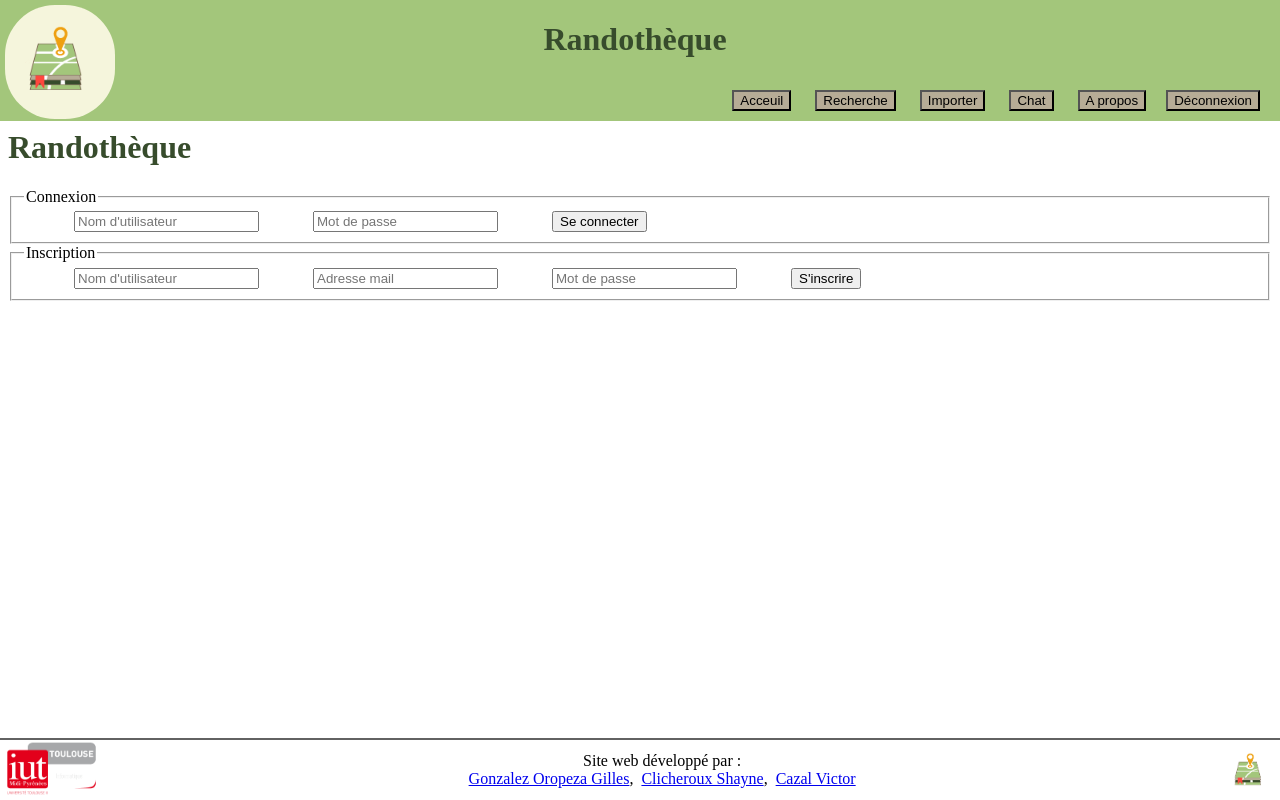
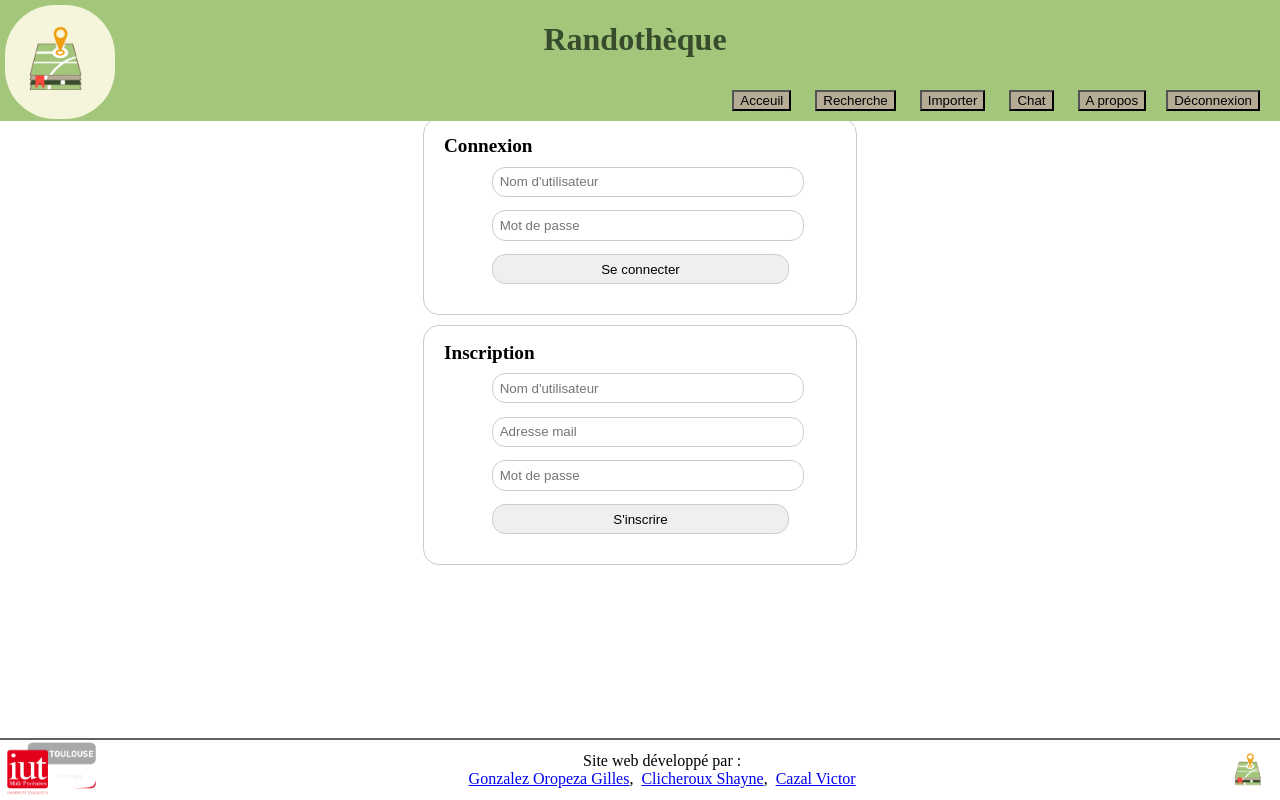
Before and after one commit to Kuuro-neko/randotheque, a PHP site: page / in a window 1280 px wide. Run offline with PHP 8.4, Linux system fonts and the light colour scheme.

Commit message:
Changé le css des form

```diff
--- a/public_html/css/index.css
+++ b/public_html/css/index.css
@@ -0,0 +1,35 @@
+
+/*
+Couleurs :
+rgb(98, 98, 98);
+#a3c67b;
+#B6AC96;
+*/
+.connexion {
+    display: flex;
+    justify-content: center;
+    margin: 10px auto;
+    width: 400px;
+    padding: 1em;
+    border: 1px solid #CCC;
+    border-radius: 1em;
+}
+
+.connexion input {
+    width: 75%;
+    padding: .5em;
+    border: 1px solid #CCC;
+    border-radius: 1em;
+    margin-bottom: 1em;
+}
+
+fieldset {
+    border: 0;
+    padding: 0;
+}
+
+legend {
+    font-weight: bold;
+    font-size: 1.2em;
+    margin-bottom: .5em;
+}
--- a/public_html/index.php
+++ b/public_html/index.php
@@ -45,8 +45,19 @@ if(isset($_POST['inscription'])) {
 	WHERE Mail LIKE :log_in');
 	$reqMail->execute(array('log_in'=>$_POST['login_inscription']));
 
+	if($data = $reqUsername->fetch()) {
+		$msgErreurInscription += "Erreur, le nom d'utilisateur est déjà utilisé.";
+	} else
+	if($data = $reqMail->fetch()) {
+		$msgErreurInscription += "Erreur, mail déjà utilisé. ";
+	} else {
+		// Ajout de l'utilisateur à la BD
+		$reqInscription = $linkpdo->prepare('INSERT INTO utilisateur (Nom_d_utilisateur, Mail, Mot_de_passe)
+		VALUES (:log_in, :mail, :mdp_inscription)');
+		$reqInscription->execute(array('log_in'=>$_POST['login_inscription'], 'mail'=>$_POST['mail_inscription'], 'mdp_inscription'=>$_POST['mdp_inscription']));
 
-
+		$msgErreurInscription = "Inscription réussie, vous pouvez vous connecter.";
+	}
 }
 ?>
 
@@ -59,7 +70,6 @@ if(isset($_POST['inscription'])) {
 ?>
 
 <body>
-    <h1>Randothèque</h1>
     <form id="connection" action="index.php" class="connexion" method="post">
    		<fieldset>
 			<legend class="title">Connexion</legend>
@@ -78,14 +88,14 @@ if(isset($_POST['inscription'])) {
    		<fieldset>
 			<legend class="title">Inscription</legend>
 			<input type="text" name="login_inscription" placeholder="Nom d'utilisateur" required></input>
-			<input type="text" name="mail_inscription" placeholder="Adresse mail" required></input>
+			<input type="email" name="mail_inscription" placeholder="Adresse mail" required></input>
 			<input type="password" name ="mdp_inscription" placeholder="Mot de passe" required></input>
 			<?php
 			if ($msgErreurInscription != "") {
 				echo "<p class=\"error\">".$msgErreurInscription."</p>";
 			}
 			?>
-			<input type="submit" name="insciption" value="S'inscrire"></input>
+			<input type="submit" name="inscription" value="S'inscrire"></input>
 		</fieldset>
 	</form>
 
--- /dev/null
+++ b/public_html/parse GPX try.php
@@ -0,0 +1,6 @@
+<?php
+	// Create and display a map from a GPX file
+	// $gpx = new gpx();
+	// $gpx->displayMap();
+
+?>
```
